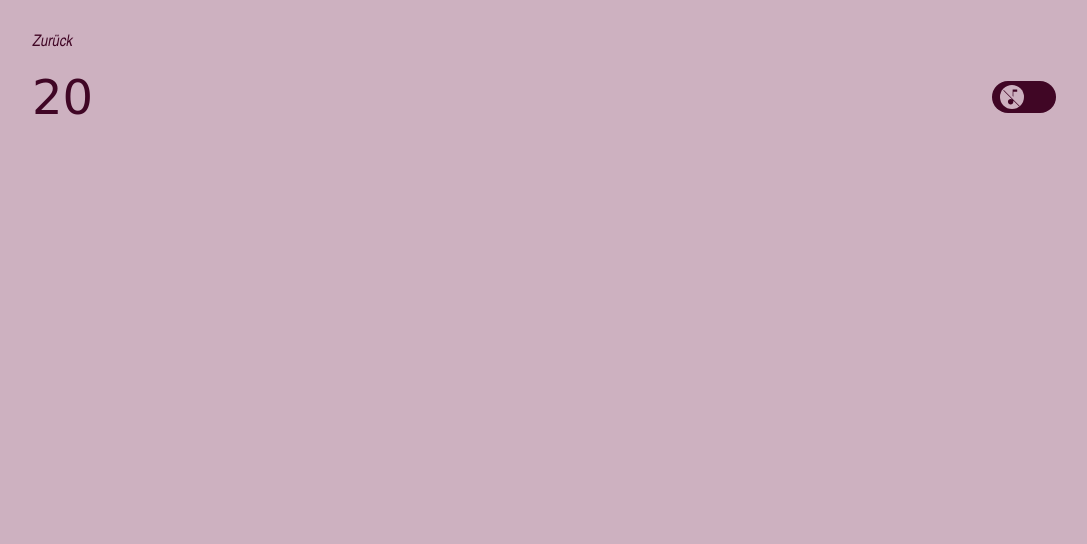
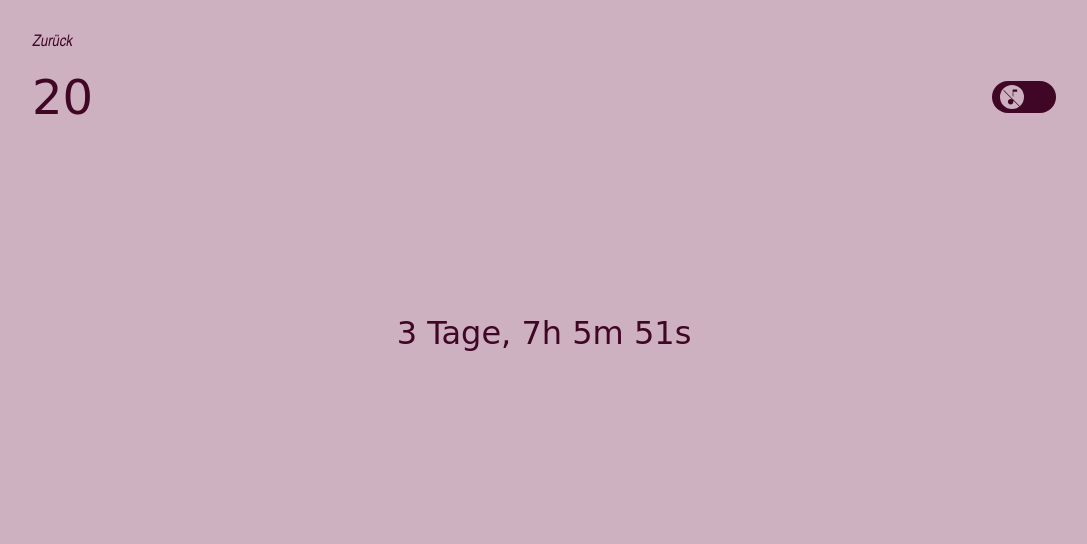
Before and after one commit to Seliiiiiii/Adventskalender25, a plain HTML site: page 20.html in a window 1280 px wide. Shown: the whole page, without its empty margins (96-1183 px from the left). Drawn offline with Linux system fonts and the light colour scheme; a web font is replaced by a local one.

Commit message:
Add files via upload

```diff
--- a/20.html
+++ b/20.html
@@ -12,7 +12,7 @@
       href="https://fonts.googleapis.com/css2?family=Fleur+De+Leah&display=swap"
       rel="stylesheet"
     />
-    <title>Document</title>
+    <title>20</title>
   </head>
   <body>
     <a href="index.html">Zurück</a>
@@ -55,6 +55,10 @@
         ></audio>
       </div>
     </div>
+    <div class="countdown-container">
+      <h2 id="countdown"></h2>
+    </div>
+    <script src="countdown.js"></script>
     <script src="script.js"></script>
   </body>
 </html>
--- /dev/null
+++ b/countdown.js
@@ -0,0 +1,30 @@
+function updateCountdown() {
+  const countdownElement = document.getElementById("countdown");
+  const now = new Date();
+  const currentYear = now.getFullYear();
+
+  // Ziel ist der 24. Dezember des aktuellen Jahres
+  let targetDate = new Date(currentYear, 11, 24, 0, 0, 0);
+
+  // Wenn Weihnachten dieses Jahr schon vorbei ist, nimm das nächste Jahr
+  if (now > targetDate) {
+    targetDate = new Date(currentYear + 1, 11, 24, 0, 0, 0);
+  }
+
+  const diff = targetDate - now;
+
+  // Zeitberechnungen für Tage, Stunden, Minuten und Sekunden
+  const days = Math.floor(diff / (1000 * 60 * 60 * 24));
+  const hours = Math.floor((diff % (1000 * 60 * 60 * 24)) / (1000 * 60 * 60));
+  const minutes = Math.floor((diff % (1000 * 60 * 60)) / (1000 * 60));
+  const seconds = Math.floor((diff % (1000 * 60)) / 1000);
+
+  // Anzeige im H2-Element
+  countdownElement.innerHTML = `${days} Tage, ${hours}h ${minutes}m ${seconds}s`;
+}
+
+// Alle 1000ms (1 Sekunde) aktualisieren
+setInterval(updateCountdown, 1000);
+
+// Sofort beim Laden einmal ausführen
+updateCountdown();
--- a/style.css
+++ b/style.css
@@ -357,6 +357,15 @@ audio::-webkit-media-controls-enclosure {
   background-color: white;
 }
 
+/*--------------------------- 20 --- countdown ---------------------------*/
+
+.countdown-container {
+  height: 50vh;
+  display: flex;
+  justify-content: center;
+  align-items: center;
+}
+
 /*--------------------------- MOBILE ---------------------------*/
 
 @media (max-width: 768px) {
```
Also changed, not shown: 21.html (+17 -1 lines), index.html (+2 -12 lines).
